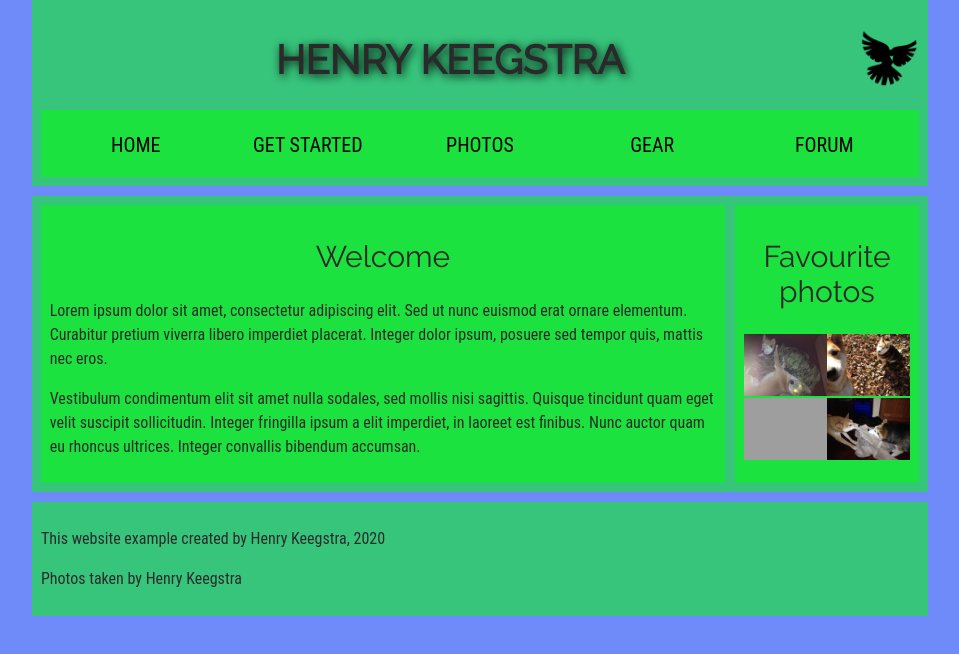
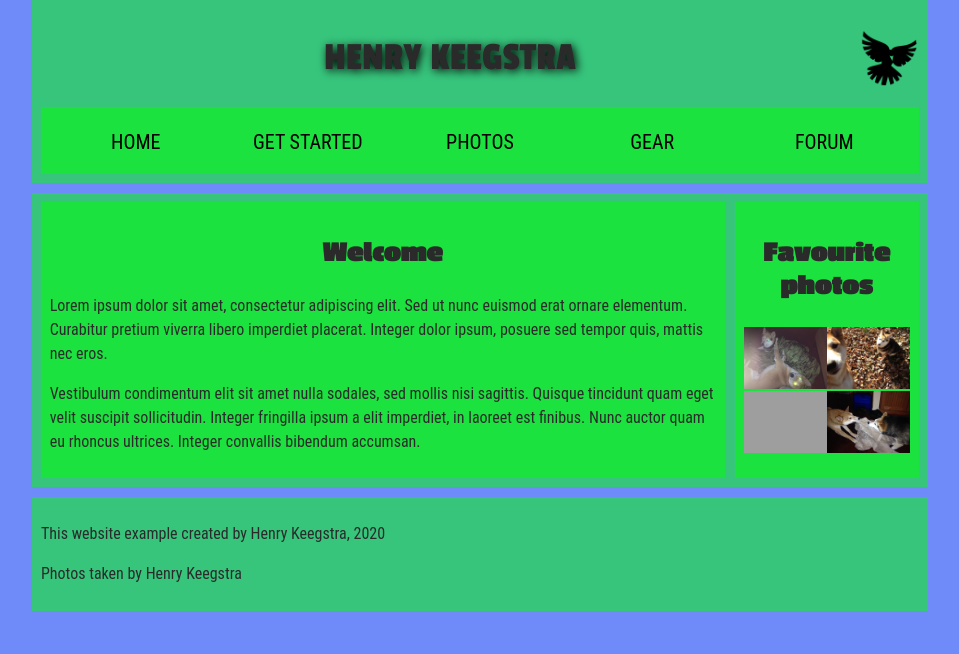
Before and after one commit to hkeegstraUMD/hkeegstraUMD.github.io, a plain HTML site: page lab_3/index.html in a window 1280 px wide. Shown: the whole page, without its empty margins (160-1119 px from the left). Drawn offline with Linux system fonts and the light colour scheme; grey boxes are pictures that could not be loaded.

Commit message:
Font weight

```diff
--- a/lab_3/index.html
+++ b/lab_3/index.html
@@ -4,7 +4,8 @@
     <meta charset="utf-8">
     <title>Henry Keegstra Lab 3</title>
     <link href="style.css" rel="stylesheet">
-    <link href="https://fonts.googleapis.com/css?family=Raleway&display=swap" rel="stylesheet">
+    <link href="https://fonts.googleapis.com/css?family=Passion+One:400,700,900&display=swap" rel="stylesheet">
+
 
 
     <!--[if lt IE 9]>
--- a/lab_3/style.css
+++ b/lab_3/style.css
@@ -19,7 +19,7 @@ body {
 /* || typography */
 
 h1, h2, h3 {
-  font-family: 'Raleway', cursive;
+  font-family: 'Passion One', cursive;
   color: #2a2a2a;
 }
 
@@ -29,14 +29,14 @@ p, input, li {
 }
 
 h1 {
-  font-weight: bold;
+  font-weight: 400;
   font-size: 4rem;
   text-align: center;
   text-shadow: 2px 2px 10px black;
 }
 
 h2 {
-  font-weight: normal;
+  font-weight: 900;
   font-size: 3rem;
   text-align: center;
 }
```
